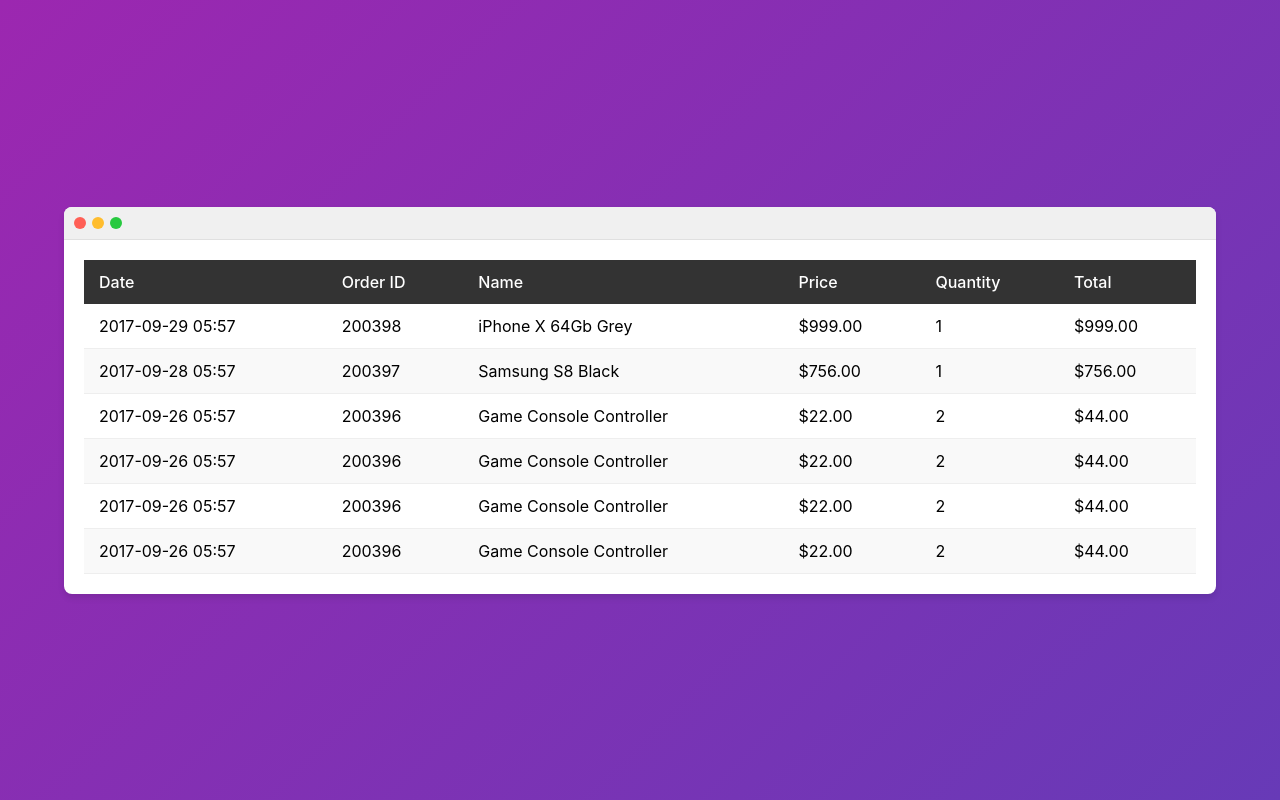
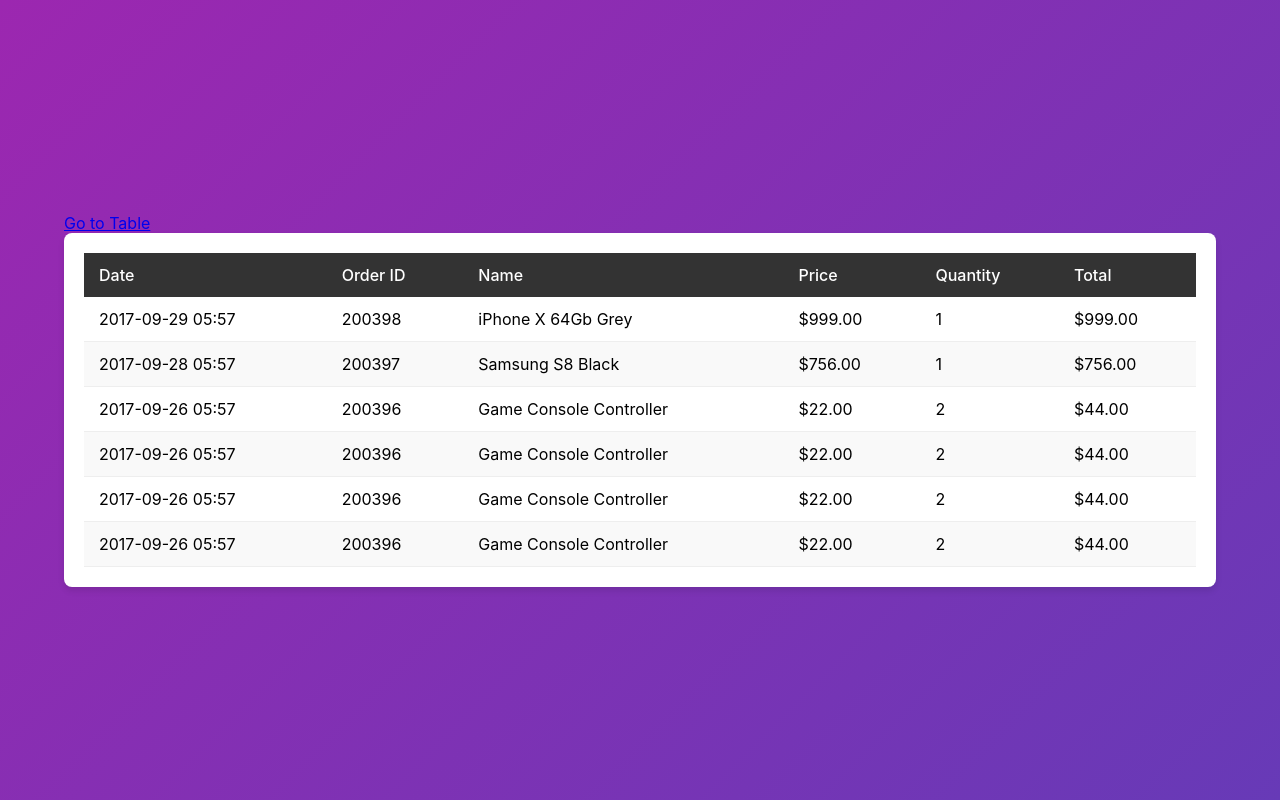
Before and after one commit to fahriddin0822/l7, a plain HTML site: page homework/table.html in a window 1280 px wide. Drawn offline with Linux system fonts and the light colour scheme.

Commit message:
removed unused buttons

```diff
--- a/homework/t__styles.css
+++ b/homework/t__styles.css
@@ -15,39 +15,11 @@ body {
     margin: 20px auto;
 }
 
-.table-wrapper {
+.table__wrapper {
     background: white;
     border-radius: 8px;
     box-shadow: 0 4px 6px rgba(0, 0, 0, 0.1);
     overflow: hidden;
-}
-
-.window-controls {
-    background: #f0f0f0;
-    padding: 10px;
-    display: flex;
-    gap: 6px;
-    align-items: center;
-    border-bottom: 1px solid #e0e0e0;
-}
-
-.control {
-    width: 12px;
-    height: 12px;
-    border-radius: 50%;
-    display: inline-block;
-}
-
-.close {
-    background: #ff5f56;
-}
-
-.minimize {
-    background: #ffbd2e;
-}
-
-.maximize {
-    background: #27c93f;
 }
 
 .table-container {
--- a/homework/table.html
+++ b/homework/table.html
@@ -8,12 +8,11 @@
 </head>
 <body>
     <div class="container">
-        <div class="table-wrapper">
-            <div class="window-controls">
-                <span class="control close"></span>
-                <span class="control minimize"></span>
-                <span class="control maximize"></span>
-            </div>
+        <div class="navigation">
+            <a href="./index.html" class="table-link">Go to Table</a>
+          </div>
+        <div class="table__wrapper">
+
             <div class="table-container">
                 <table>
                     <thead>
```
